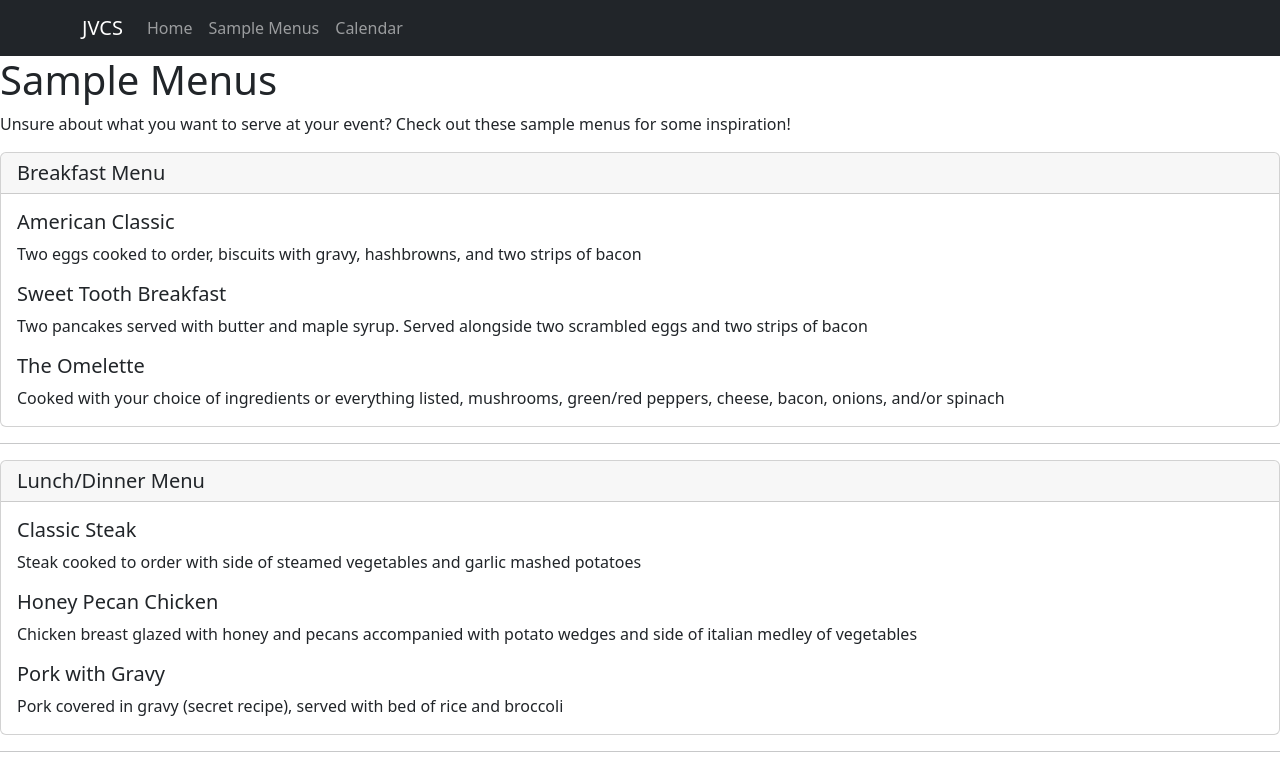
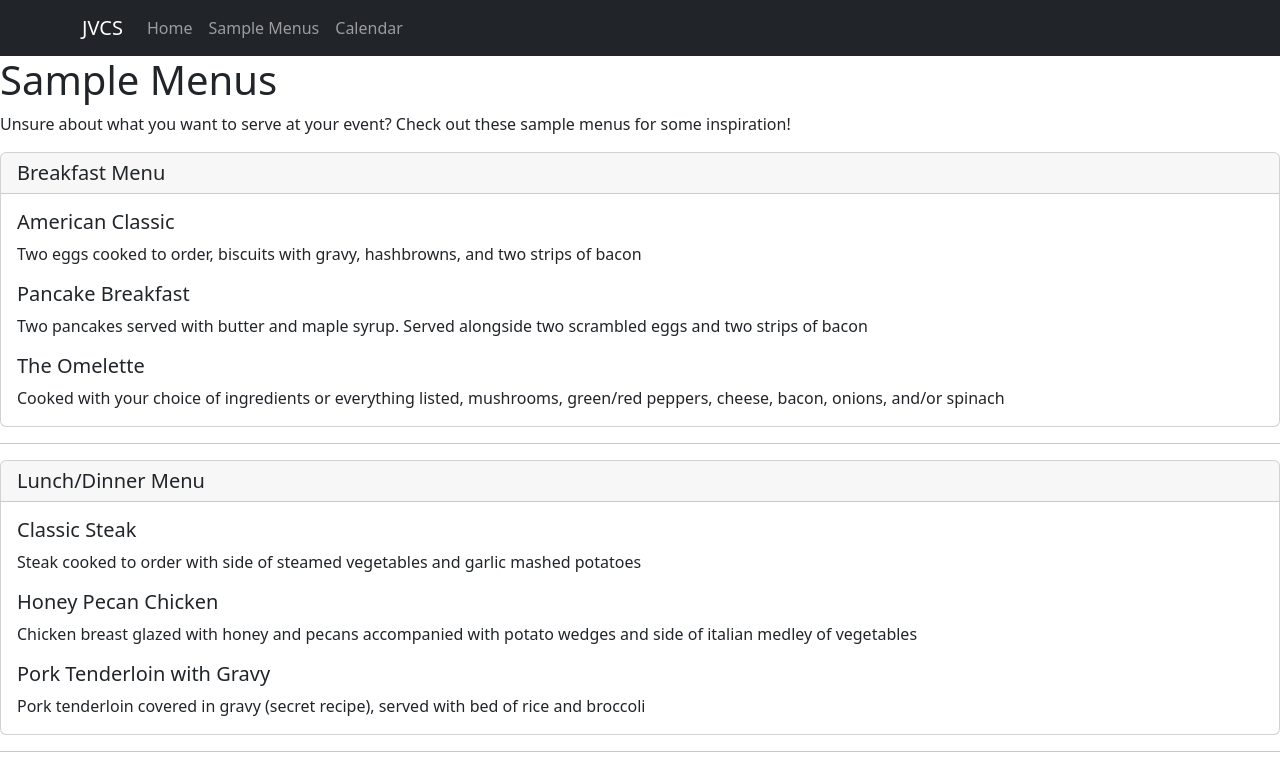
Before and after one commit to javenegas1/jv-catering, a React (Create React App) app in the folder catering-app/: page /sample in a window 1280 px wide. Shown: the top 766 px of the page. Built offline with nearby package versions, Linux system fonts and the light colour scheme.

Commit message:
menu proofread

```diff
--- a/catering-app/src/components/Sample.js
+++ b/catering-app/src/components/Sample.js
@@ -16,7 +16,7 @@ export default function Sample() {
         <Card.Text>
           Two eggs cooked to order, biscuits with gravy, hashbrowns, and two strips of bacon
         </Card.Text>
-        <Card.Title>Sweet Tooth Breakfast</Card.Title>
+        <Card.Title>Pancake Breakfast</Card.Title>
         <Card.Text>
           Two pancakes served with butter and maple syrup. Served alongside two scrambled eggs and two strips of bacon
         </Card.Text>
@@ -41,9 +41,9 @@ export default function Sample() {
         <Card.Text>
           Chicken breast glazed with honey and pecans accompanied with potato wedges and side of italian medley of vegetables
         </Card.Text>
-        <Card.Title>Pork with Gravy</Card.Title>
+        <Card.Title>Pork Tenderloin with Gravy</Card.Title>
         <Card.Text>
-          Pork covered in gravy (secret recipe), served with bed of rice and broccoli
+          Pork tenderloin covered in gravy (secret recipe), served with bed of rice and broccoli
         </Card.Text>
         {/* <Button variant="primary">Go somewhere</Button> */}
       </Card.Body>
```
